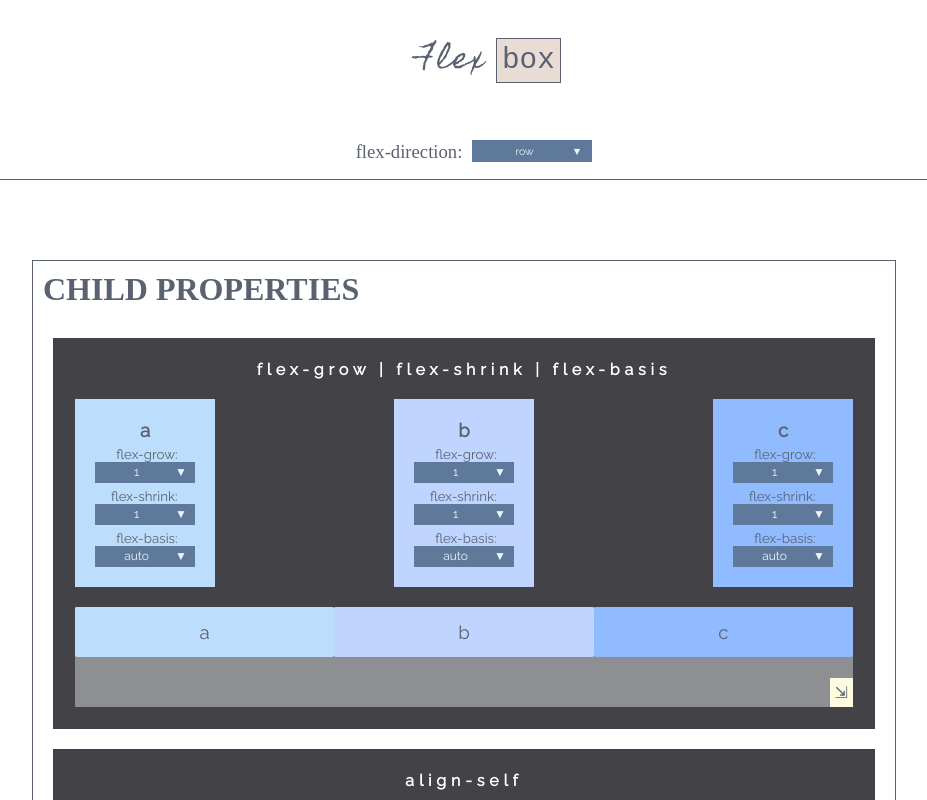
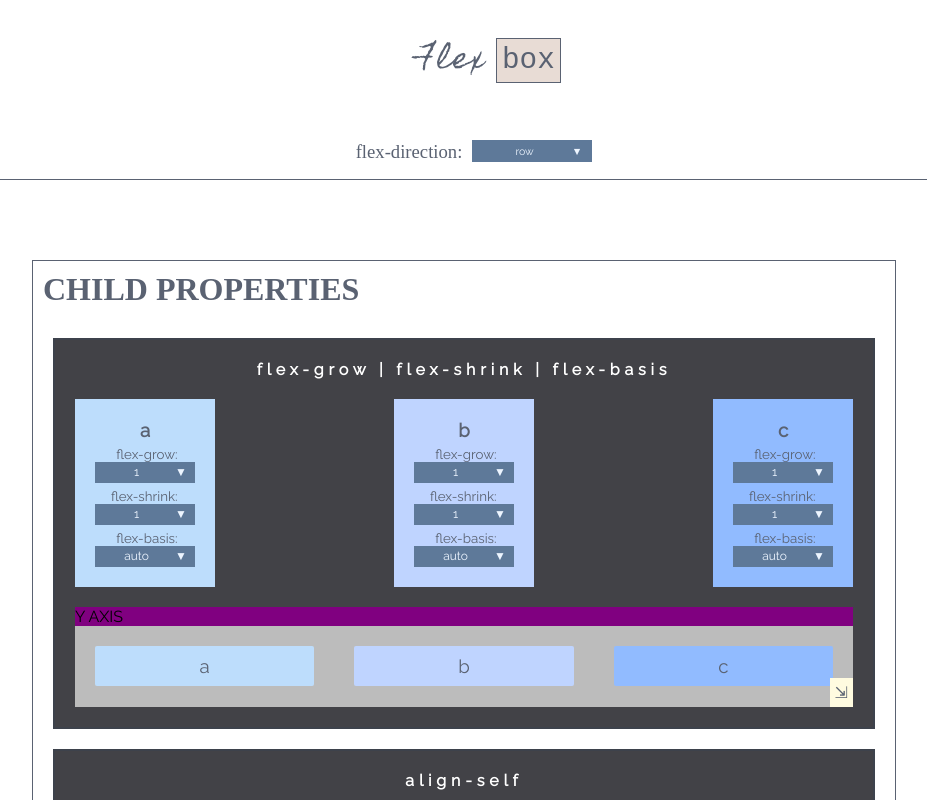
Before and after one commit to mlizchap/flex-box-guide, a React (Create React App) app: page / in a window 1280 px wide. Shown: the top 800 px of the page, without its empty margins (176-1103 px from the left). Built offline with nearby package versions, Linux system fonts and the light colour scheme; a web font is replaced by a local one.

Commit message:
y axis display added to the flex display

```diff
--- a/src/components/childPropertiesSection/FlexDisplayContainer.js
+++ b/src/components/childPropertiesSection/FlexDisplayContainer.js
@@ -8,7 +8,14 @@ import { globalStyle } from '../../globalStyle';
 class FlexDisplayContainer extends Component {
     render() {
         return (
-            <FlexDisplayContainerStyle {...this.props}>
+            <React.Fragment>
+            <YAxis>
+                <div class="yAxisContent">
+                    Y AXIS
+                </div>
+            </YAxis>
+
+            <ItemContainerStyle {...this.props}>
                 {this.props.flexBoxDataItems.map(item => {
                     return (
                         <FlexDisplayItem
@@ -23,17 +30,28 @@ class FlexDisplayContainer extends Component {
                         />
                     )
                 })}
-            </FlexDisplayContainerStyle>
+            </ItemContainerStyle>
+            </React.Fragment>
         );
     }
 }
 
 export default resizable(FlexDisplayContainer);
 
-const FlexDisplayContainerStyle = styled.div`
+const ItemContainerStyle = styled.div`
     display: flex;
     flex-direction: ${props => props.flexDirection};
     width: 100%;
     height: 100%;
     overflow: scroll;
+    background-color: ${globalStyle.bgColorLight};
+
 `
+
+const YAxis = styled.div`
+    width: 100%;
+
+    .yAxisContent {
+        background-color: purple;
+    }
+`
--- a/src/components/childPropertiesSection/FlexDisplayItem.js
+++ b/src/components/childPropertiesSection/FlexDisplayItem.js
@@ -22,10 +22,10 @@ const Item = styled.div`
     align-self: ${props => props.alignSelf};
     order: ${props => props.order}
     background-color: ${props => props.bgColor};
-    width: 50px;
-    height: 50px;
-    line-height: 50px;
-    //margin: 10px;
+    width: 40px;
+    height: 40px;
+    line-height: 40px;
+    margin: 20px 20px;
     border-radius: 2px;
     font-size: 14pt;
     text-align: center;
--- a/src/components/resizable.js
+++ b/src/components/resizable.js
@@ -6,10 +6,10 @@ const ResizeBox = styled.div`
     display: 'inline-block';
     #box {
         position: relative;
-        background-color: #8d8f93;
-        color: white;
         z-index: 2;
         display:flex;
+        flex-direction: column;
+        // background-color: purple;
         justify-content:center;
         align-items:center;
     }
--- a/src/globalStyle.js
+++ b/src/globalStyle.js
@@ -1,6 +1,7 @@
 export const globalStyle = {
     dark: '#3a3a3a',
     white: `#fcfcfc`,
+    bgColorLight:  `#bcbcbc`,
 
 
     mainColor: '#5a6272',
```
